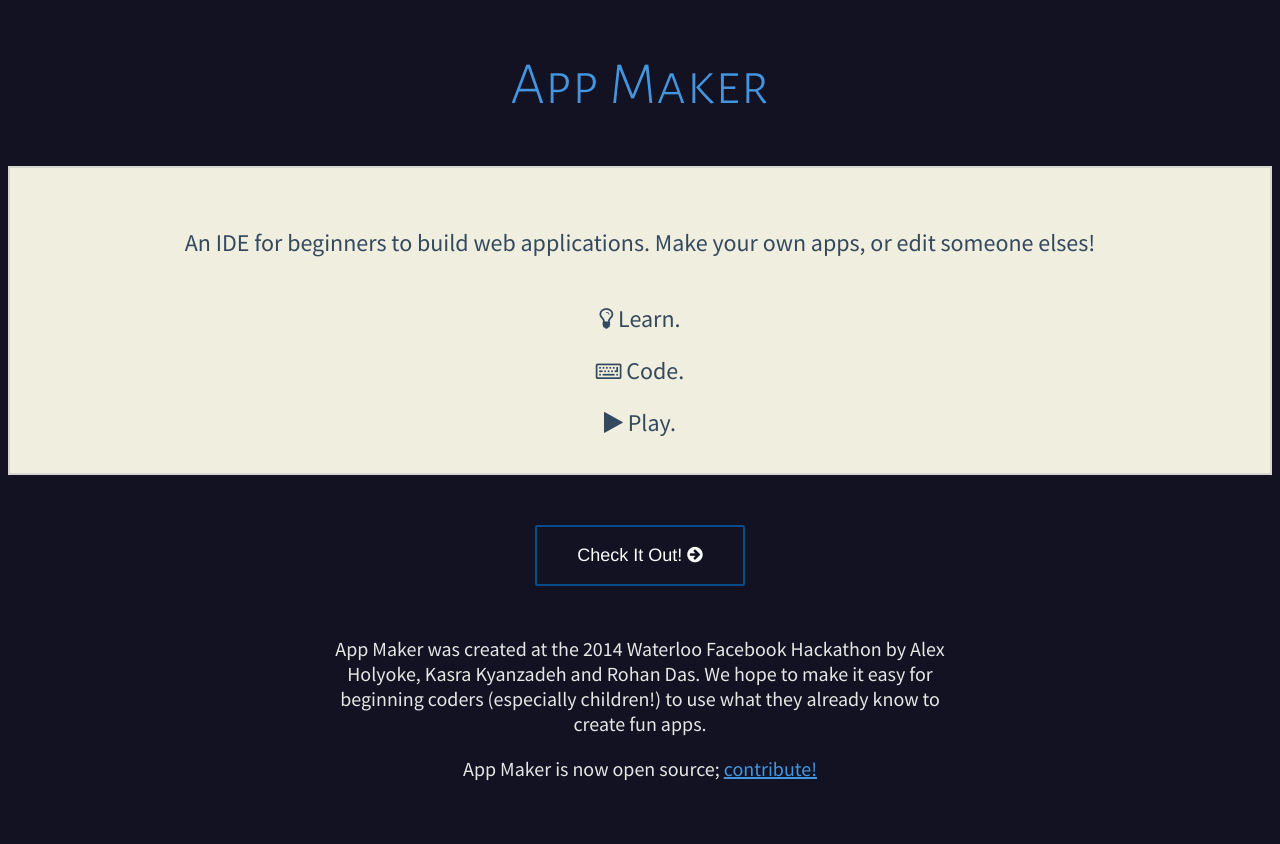
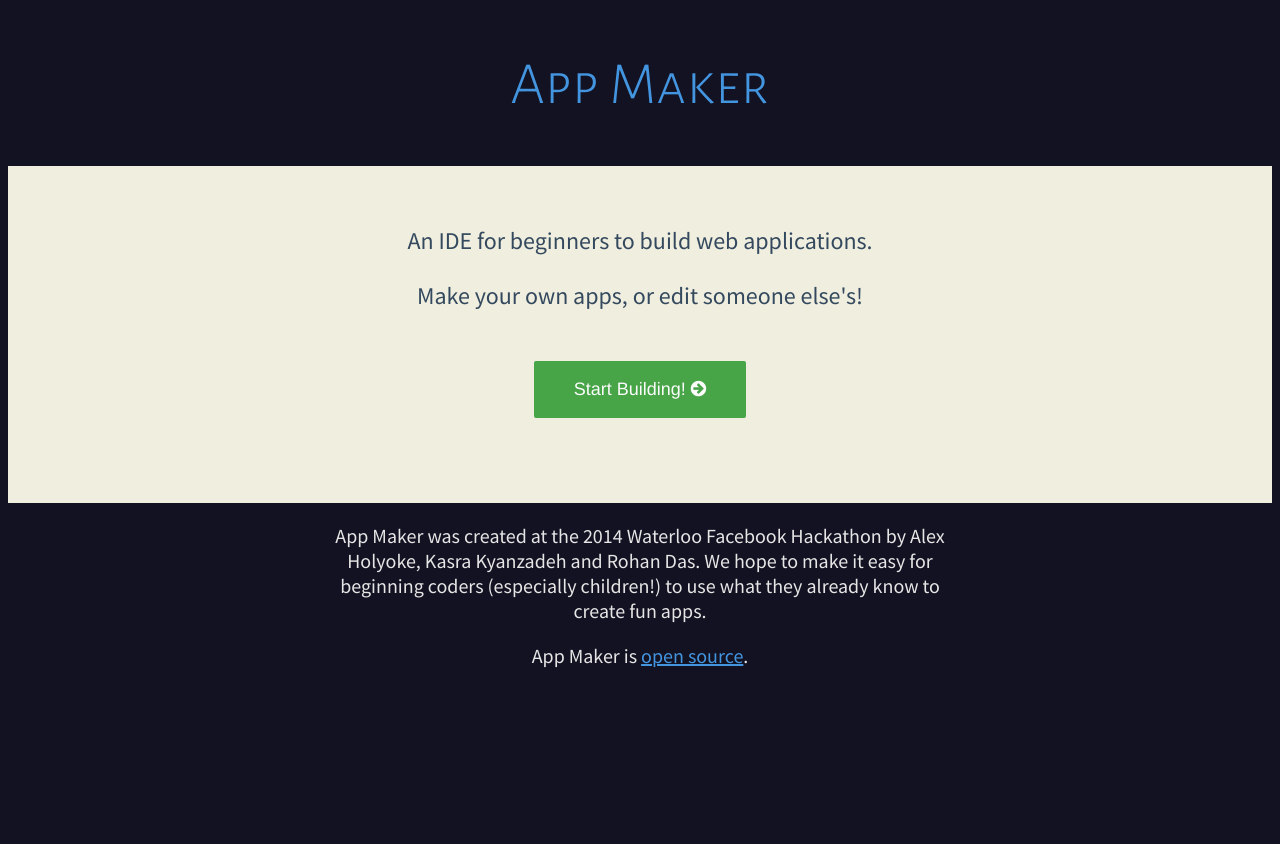
Before and after one commit to kasrak/appmaker, a Django app: page / in a window 1280 px wide. After the commit the page ends 668 px from the top, so only its background shows below. Run offline with Django 3.2, Linux system fonts and the light colour scheme; some web fonts are replaced.

Commit message:
Intro page and misc cleanup

```diff
--- a/reqs.txt
+++ b/reqs.txt
@@ -1,3 +1,2 @@
 Django==1.6.1
-argparse==1.2.1
 wsgiref==0.1.2
--- a/saveapps/saveapps/urls.py
+++ b/saveapps/saveapps/urls.py
@@ -1,7 +1,4 @@
 from django.conf.urls import patterns, include, url
-
-from django.contrib import admin
-admin.autodiscover()
 
 urlpatterns = patterns('',
     # Examples:
@@ -14,5 +11,4 @@ urlpatterns = patterns('',
     url (r'^edit/(\d+)*$', 'saver.views.EditApp'),
     url (r'^(\d+)*$', 'saver.views.ViewApp'),
     url(r'^save', 'saver.views.SaveContent'),
-    url(r'^admin/', include(admin.site.urls)),
 )
--- a/saveapps/saver/views.py
+++ b/saveapps/saver/views.py
@@ -10,6 +10,7 @@ DEFAULT_HTML = '<div id="current-selection"></div>'
 # Create your views here.
 def Intro(request):
     return render_to_response('intro.html', {})
+
 def Display(request):
     return render_to_response('index.html', { 'app_html': DEFAULT_HTML, 'app_js': '' })
 
@@ -46,7 +47,6 @@ def EditApp(request, app_id):
 def ViewApp(request, app_id):
     app_to_view = str(app_id) + ".html"
     return render_to_response(app_to_view, {})
-
 
 def ImageUpload(request):
     if request.method == "POST":
--- a/saveapps/static/css/intro.css
+++ b/saveapps/static/css/intro.css
@@ -13,8 +13,7 @@ body {
 	-webkit-box-sizing: border-box;
 	-moz-box-sizing: border-box;
 	box-sizing: border-box;
-	background: none;
-	border: 2px solid #084B8A;
+	background: #47a447;
 	border-radius:2px;
 	font-size: 18px;
 	font-weight: normal;
@@ -25,12 +24,11 @@ body {
 	-webkit-transition: background-color ease-in-out 0.3s;
 	transition: background-color ease-in-out 0.3s;
 	text-decoration:none;
+	display:inline-block;
+}
 
-	display:inline-block;
-
-}
 .try-button:hover {
-	background-color: #084B8A;
+	background-color: #278427;
 }
 
 .main-title {
@@ -55,45 +53,36 @@ body {
 	font-family: "Source Sans Pro", Helvetica, Arial, sans-serif;
 	font-weight: 300;
 }
+
 .content-box {
 	font-size: 24px;
 	background: #EFEEDF;
 	color: #34495e;
     padding-top: 35px;
 	padding-bottom: 35px;
-	border:2px solid #D7D7D1;
 }
 
-#content .bullet {
-	margin-top:30px;
-	padding: 7px 30px 8px;
-	border-radius:3px;
-}
 #content .bullet:hover {
-	background-color:#47a447;
+	background-color:;
 	border-color:#398439;
 	color:#FCFCFC;
 }
-.bullet-fa{
-	margin-top:25px;
-}
-
 
 .info-box {
 	font-size: 20px;
 	color: #E6E6E6;
 	padding-bottom: 35px;
+}
 
-}
 #info {
 	width:50%;
 	margin-left:auto;
 	margin-right:auto;
 }
 
-.git {
+#info a {
 	color:#4495E0;
 }
-.git:hover {
+#info a:hover {
 	color:#6AAEED;
 }
--- a/saveapps/static/src/app.js
+++ b/saveapps/static/src/app.js
@@ -125,7 +125,7 @@ $(function() {
     });
 
     $toolbarNewButton.on('click', function() {
-        window.location = window.location.origin;
+        window.location = window.location.origin + '/app';
     });
 
     $draggables.forEach(function(draggable) {
--- a/saveapps/templates/index.html
+++ b/saveapps/templates/index.html
@@ -51,8 +51,7 @@
             </button>
         </div>
 
-	<a href="http://temets.com/edit/121" style="float:right; margin: -10px 15px 0 0;">Example app</a>
-	<a href="https://github.com/kasrak/appmaker" style="float:right; margin: -10px 15px 0 0;">GitHub</a>
+        <a href="/edit/121" style="float:right; margin: -10px 15px 0 0;">Example app</a>
     </div>
 
     <div id="section-sidebar">
--- a/saveapps/templates/intro.html
+++ b/saveapps/templates/intro.html
@@ -17,20 +17,20 @@
     </div>
     <section class = "content-box">
         <div id ="content">
-            <p>An IDE for beginners to build web applications. Make your own apps, or edit someone elses!</p>
-            <a class="bullet"><i class = "fa fa-lightbulb-o bullet-fa"></i> Learn.</a><br/>
-            <a class="bullet"><i class = "fa fa-keyboard-o bullet-fa"></i> Code.</a><br/>
-            <a class="bullet"><i class = "fa fa-play bullet-fa"></i> Play.</a><br/>
+            <p>An IDE for beginners to build web applications.</p>
+            <p>Make your own apps, or edit someone else's!</p>
+            <div id = "try">
+                <a href = "/edit/121" class = "try-button">
+                    Start Building! <i class="fa fa-arrow-circle-right"></i>
+                </a>
+            </div>
         </div>
     </section>
-    <div id = "try">
-        <a href = "app/" class = "try-button">Check It Out! <i class="fa fa-arrow-circle-right"></i></a>
-    </div>
 
     <section class = "info-box">
         <div id ="info">
             <p>App Maker was created at the 2014 Waterloo Facebook Hackathon by Alex Holyoke, Kasra Kyanzadeh and Rohan Das. We hope to make it easy for beginning coders (especially children!) to use what they already know to create fun apps.</p>
-            <p>App Maker is now open source; <a href = "https://github.com/kasrak/appmaker" class="git">contribute!</a></p>
+            <p>App Maker is <a href = "https://github.com/kasrak/appmaker" class="git">open source</a>.</p>
         </div>
     </section>
 
```
Also changed, not shown: 1 other file.
